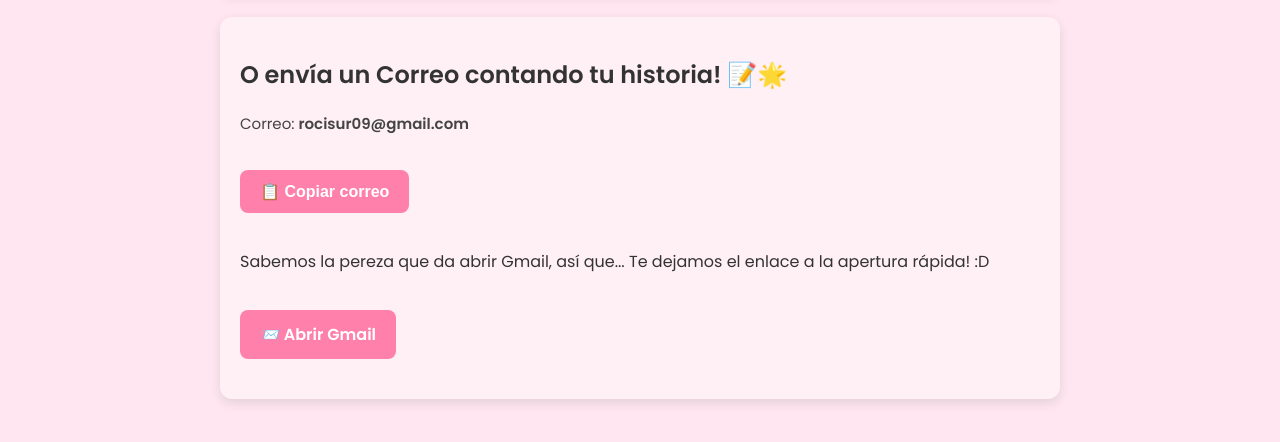
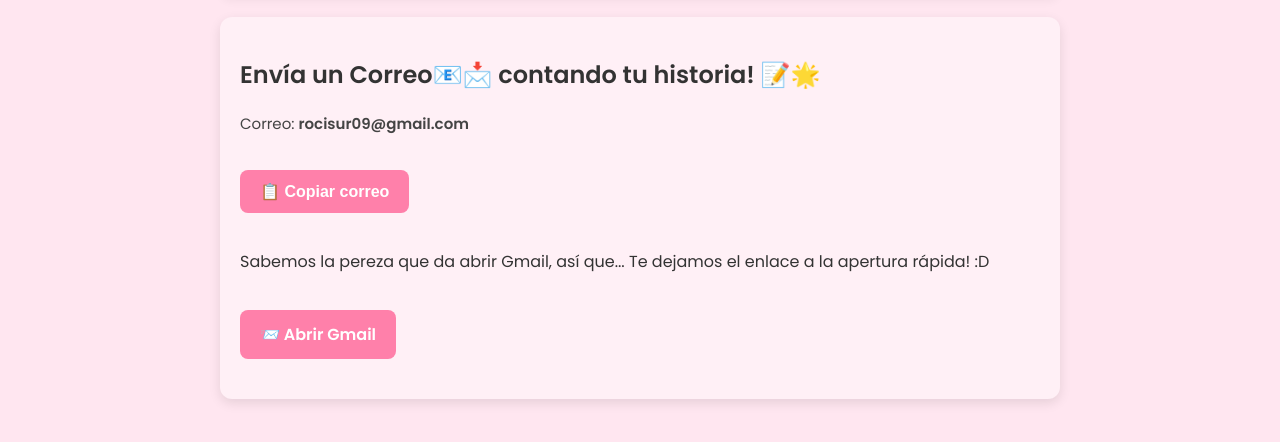
Before and after one commit to RociSur/RociSur, a plain HTML site: page index.html in a window 1280 px wide. Shown: the part 356-798 px from the top of the page. Drawn offline with Linux system fonts and the light colour scheme.

Commit message:
Update index.html

```diff
--- a/index.html
+++ b/index.html
@@ -123,7 +123,7 @@
   </div>
 
 <div class="container">
-  <h2>O envía un Correo contando tu historia! 📝🌟</h2>
+  <h2>Envía un Correo📧📩 contando tu historia! 📝🌟</h2>
   <p class="email-text">Correo: <strong>rocisur09@gmail.com</strong></p>
 
   <button class="btn" onclick="copyEmail()">📋 Copiar correo</button>
```
